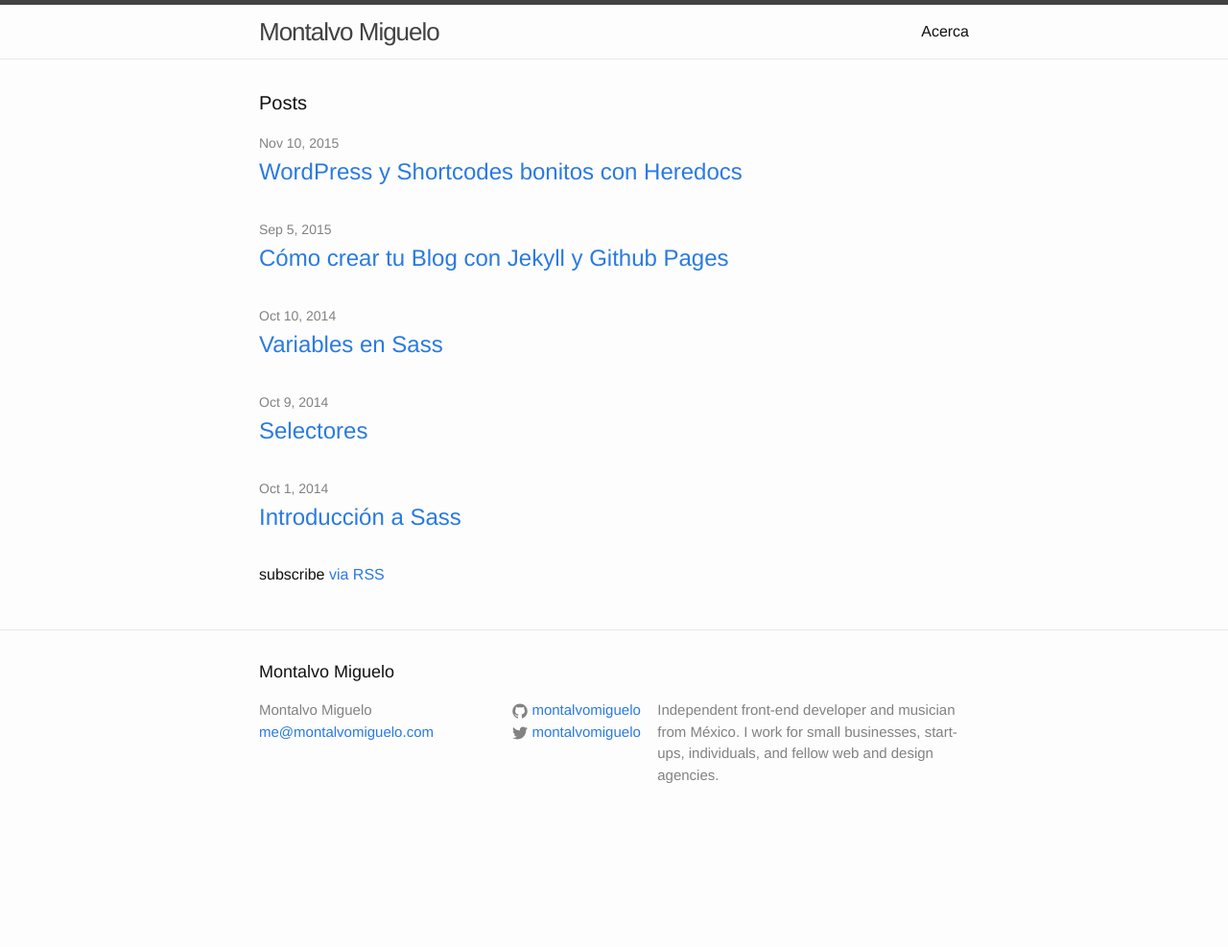
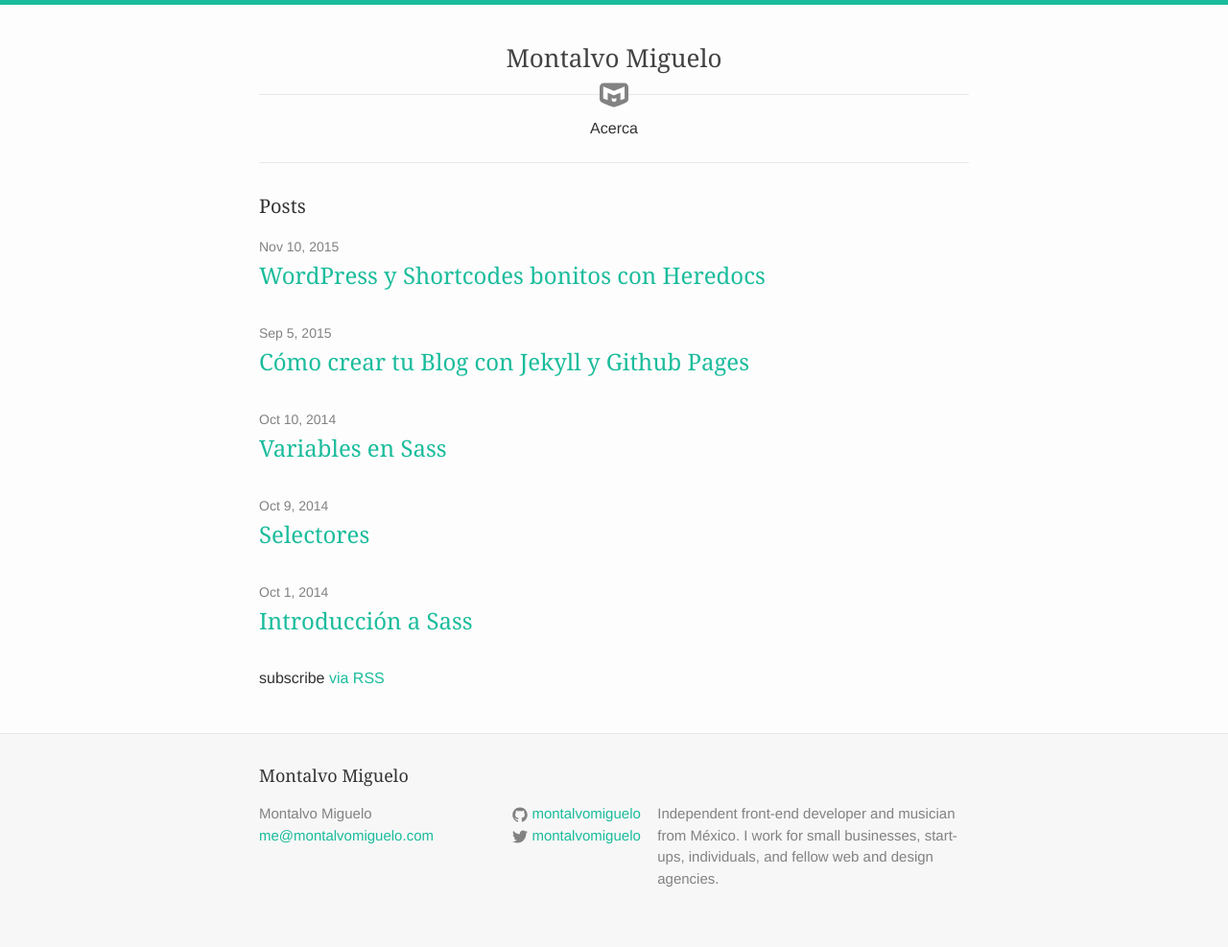
Before and after one commit to montalvomiguelo/montalvomiguelo.github.io, a Jekyll site: the page built from index.html, in a window 1280 px wide. Shown: the whole page at 96% size. Built offline with Jekyll 4.4.1, drawn with Linux system fonts in a browser that asks for light colours; before the commit the page ends 900 px from its top, so only the background shows below that.

Commit message:
My custom theme

```diff
--- a/_includes/head.html
+++ b/_includes/head.html
@@ -6,7 +6,9 @@
   <title>{% if page.title %}{{ page.title }}{% else %}{{ site.title }}{% endif %}</title>
   <meta name="description" content="{% if page.excerpt %}{{ page.excerpt | strip_html | strip_newlines | truncate: 160 }}{% else %}{{ site.description }}{% endif %}">
 
+  <link rel="shortcut icon" href="{{ "/assets/favicon.png" | site.baseurl }}">
+
   <link rel="stylesheet" href="{{ "/css/main.css" | prepend: site.baseurl }}">
   <link rel="canonical" href="{{ page.url | replace:'index.html','' | prepend: site.baseurl | prepend: site.url }}">
-  <link rel="alternate" type="application/rss+xml" title="{{ site.title }}" href="{{ "/feed.xml" | prepend: site.baseurl | prepend: site.url }}" />
+  <link rel="alternate" type="application/rss+xml" title="{{ site.title }}" href="{{ "/feed.xml" | prepend: site.baseurl | prepend: site.url }}">
 </head>
--- a/_includes/header.html
+++ b/_includes/header.html
@@ -5,21 +5,12 @@
     <a class="site-title" href="{{ site.baseurl }}/">{{ site.title }}</a>
 
     <nav class="site-nav">
-      <a href="#" class="menu-icon">
-        <svg viewBox="0 0 18 15">
-          <path fill="#424242" d="M18,1.484c0,0.82-0.665,1.484-1.484,1.484H1.484C0.665,2.969,0,2.304,0,1.484l0,0C0,0.665,0.665,0,1.484,0 h15.031C17.335,0,18,0.665,18,1.484L18,1.484z"/>
-          <path fill="#424242" d="M18,7.516C18,8.335,17.335,9,16.516,9H1.484C0.665,9,0,8.335,0,7.516l0,0c0-0.82,0.665-1.484,1.484-1.484 h15.031C17.335,6.031,18,6.696,18,7.516L18,7.516z"/>
-          <path fill="#424242" d="M18,13.516C18,14.335,17.335,15,16.516,15H1.484C0.665,15,0,14.335,0,13.516l0,0 c0-0.82,0.665-1.484,1.484-1.484h15.031C17.335,12.031,18,12.696,18,13.516L18,13.516z"/>
-        </svg>
-      </a>
-
-      <div class="trigger">
-        {% for page in site.pages %}
-          {% if page.title %}
-          <a class="page-link" href="{{ page.url | prepend: site.baseurl }}">{{ page.title }}</a>
-          {% endif %}
-        {% endfor %}
-      </div>
+      {% include icon-montalvomiguelo.html %}
+      {% for my_page in site.pages %}
+        {% if my_page.title %}
+        <a class="page-link" href="{{ my_page.url | prepend: site.baseurl }}">{{ my_page.title }}</a>
+        {% endif %}
+      {% endfor %}
     </nav>
 
   </div>
--- /dev/null
+++ b/_includes/icon-montalvomiguelo.html
@@ -0,0 +1 @@
+<a class="site-logo" href="{{ site.baseurl }}"><span class="icon icon-montalvomiguelo">{% include icon-montalvomiguelo.svg %}</span></a>
--- a/_sass/_base.scss
+++ b/_sass/_base.scss
@@ -14,10 +14,7 @@
  * Basic styling
  */
 body {
-    font-family: $base-font-family;
-    font-size: $base-font-size;
-    line-height: $base-line-height;
-    font-weight: 300;
+  font: $base-font-weight #{$base-font-size}/#{$base-line-height} $base-font-family;
   color: $text-color;
   background-color: $background-color;
   -webkit-text-size-adjust: 100%;
@@ -80,7 +77,8 @@
  * Headings
  */
 h1, h2, h3, h4, h5, h6 {
-    font-weight: 300;
+  font-family: $font-family-serif;
+  font-weight: $headings-font-weight;
 }
 
 
@@ -89,17 +87,16 @@
  * Links
  */
 a {
+  @include prefixer(transition, all .3s ease, webkit moz ms spec);
   color: $brand-color;
   text-decoration: none;
 
-    &:visited {
+  &:hover,
+  &:focus {
     color: darken($brand-color, 15%);
+    // text-decoration: underline;
   }
 
-    &:hover {
-        color: $text-color;
-        text-decoration: underline;
-    }
 }
 
 
@@ -139,7 +136,7 @@
 
 pre {
   padding: 8px 12px;
-    overflow-x: scroll;
+  overflow-x: auto;
 
   > code {
     border: 0;
--- a/_sass/_layout.scss
+++ b/_sass/_layout.scss
@@ -2,20 +2,21 @@
  * Site header
  */
 .site-header {
-    border-top: 5px solid $grey-color-dark;
-    border-bottom: 1px solid $grey-color-light;
+  border-top: 5px solid $brand-color;
   min-height: 56px;
+  text-align: center;
 
-    // Positioning context for the mobile navigation icon
-    position: relative;
 }
 
 .site-title {
+  // line-height: 56px;
+  display: inline-block;
+  font-family: $font-family-serif;
   font-size: 26px;
-    line-height: 56px;
-    letter-spacing: -1px;
-    margin-bottom: 0;
-    float: left;
+  font-weight: $headings-font-weight;
+  // letter-spacing: -1px;
+  margin-bottom: 18px;
+  margin-top: 36px;
 
   &,
   &:visited {
@@ -24,66 +25,43 @@
 }
 
 .site-nav {
-    float: right;
-    line-height: 56px;
-
-    .menu-icon {
-        display: none;
-    }
+  border-bottom: 1px solid $grey-color-light;
+  border-top: 1px solid $grey-color-light;
+  line-height: 70px;
+  position: relative;
 
   .page-link {
     color: $text-color;
-        line-height: $base-line-height;
+    display: inline-block;
+    line-height: 70px;
 
-        // Gaps between nav items, but not on the first one
-        &:not(:first-child) {
-            margin-left: 20px;
+    &:hover,
+    &:focus {
+      color: $brand-color;
+      text-decoration: none;
+    }
+
+    // Gaps between nav items, but not on the last one
+    &:not(:last-child) {
+      margin-right: 20px;
     }
   }
 
-    @include media-query($on-palm) {
+  .site-logo {
+    background: white;
+    left: 50%;
+    line-height: 0;
+    margin-left: -15px;
     position: absolute;
-        top: 9px;
-        right: 30px;
-        background-color: $background-color;
-        border: 1px solid $grey-color-light;
-        border-radius: 5px;
-        text-align: right;
+    top: -15px;
+    z-index: 1;
 
-        .menu-icon {
-            display: block;
-            float: right;
-            width: 36px;
-            height: 26px;
-            line-height: 0;
-            padding-top: 10px;
-            text-align: center;
-
-            > svg {
-                width: 18px;
-                height: 15px;
-
-                path {
-                    fill: $grey-color-dark;
-                }
+    svg {
+      width: 30px;
+      height: 30px;
     }
   }
 
-        .trigger {
-            clear: both;
-            display: none;
-        }
-
-        &:hover .trigger {
-            display: block;
-            padding-bottom: 5px;
-        }
-
-        .page-link {
-            display: block;
-            padding: 5px 10px;
-        }
-    }
 }
 
 
@@ -92,6 +70,7 @@
  * Site footer
  */
 .site-footer {
+  background: darken($background-color, 2.5%);
   border-top: 1px solid $grey-color-light;
   padding: $spacing-unit 0;
 }
@@ -184,7 +163,7 @@
 }
 
 .post-link {
-    display: block;
+  // display: block;
   font-size: 24px;
 }
 
@@ -199,7 +178,7 @@
 
 .post-title {
   font-size: 42px;
-    letter-spacing: -1px;
+  // letter-spacing: -1px;
   line-height: 1;
 
   @include media-query($on-laptop) {
--- a/_sass/_syntax-highlighting.scss
+++ b/_sass/_syntax-highlighting.scss
@@ -4,6 +4,10 @@
 .highlight {
   background: #fff;
   @extend %vertical-rhythm;
+
+  .highlighter-rouge & {
+    background: #eef;
+  }
 
   .c     { color: #998; font-style: italic } // Comment
   .err   { color: #a61717; background-color: #e3d2d2 } // Error
--- /dev/null
+++ b/_sass/_utilities.scss
@@ -0,0 +1,47 @@
+/*============================================================================
+Prefixer mixin for generating vendor prefixes:
+- Based on https://github.com/thoughtbot/bourbon/blob/master/app/assets/stylesheets/addons/_prefixer.scss
+- Usage:
+
+// Input:
+.element {
+  @include prefixer(transform, scale(1), ms webkit spec);
+}
+
+// Output:
+.element {
+  -ms-transform: scale(1);
+  -webkit-transform: scale(1);
+  transform: scale(1);
+}
+==============================================================================*/
+@mixin prefixer($property, $value, $prefixes) {
+  @each $prefix in $prefixes {
+    @if $prefix == webkit {
+      -webkit-#{$property}: $value;
+    } @else if $prefix == moz {
+      -moz-#{$property}: $value;
+    } @else if $prefix == ms {
+      -ms-#{$property}: $value;
+    } @else if $prefix == o {
+      -o-#{$property}: $value;
+    } @else if $prefix == spec {
+      #{$property}: $value;
+    } @else  {
+      @warn "Unrecognized prefix: #{$prefix}";
+    }
+  }
+}
+
+// Use media queries like this:
+// @include media-query($on-palm) {
+//     .wrapper {
+//         padding-right: $spacing-unit / 2;
+//         padding-left: $spacing-unit / 2;
+//     }
+// }
+@mixin media-query($device) {
+  @media screen and (max-width: $device) {
+    @content;
+  }
+}
--- a/css/main.scss
+++ b/css/main.scss
@@ -3,19 +3,26 @@
 ---
 @charset "utf-8";
 
+// ==========================================================================
+// Global Config
+// ==========================================================================
 
+// Font Stacks
+$font-family-serif: Georgia, "Times New Roman", Times, serif !default;
+$font-family-sans-serif: "Helvetica Neue", Helvetica, Arial, sans-serif !default;
 
-// Our variables
-$base-font-family: Helvetica, Arial, sans-serif;
+$base-font-family: $font-family-sans-serif;
 $base-font-size:   16px;
+$base-font-weight: 400;
+$headings-font-weight:    500 !default;
 $small-font-size:  $base-font-size * 0.875;
 $base-line-height: 1.5;
 
 $spacing-unit:     30px;
 
-$text-color:       #111;
+$text-color:       #333;
 $background-color: #fdfdfd;
-$brand-color:      #2a7ae2;
+$brand-color:      #1abc9c;
 
 $grey-color:       #828282;
 $grey-color-light: lighten($grey-color, 40%);
@@ -27,26 +34,9 @@
 $on-palm:          600px;
 $on-laptop:        800px;
 
-
-
-// Using media queries with like this:
-// @include media-query($on-palm) {
-//     .wrapper {
-//         padding-right: $spacing-unit / 2;
-//         padding-left: $spacing-unit / 2;
-//     }
-// }
-@mixin media-query($device) {
-    @media screen and (max-width: $device) {
-        @content;
-    }
-}
-
-
-
 // Import partials from `sass_dir` (defaults to `_sass`)
 @import
-        "base",
-        "layout",
-        "syntax-highlighting"
-;
+  "utilities",
+  "base",
+  "layout",
+  "syntax-highlighting";
```
Also changed, not shown: _includes/icon-montalvomiguelo.svg (added), assets/favicon.png (added). Lines whose indentation alone changed are shown as unchanged.
